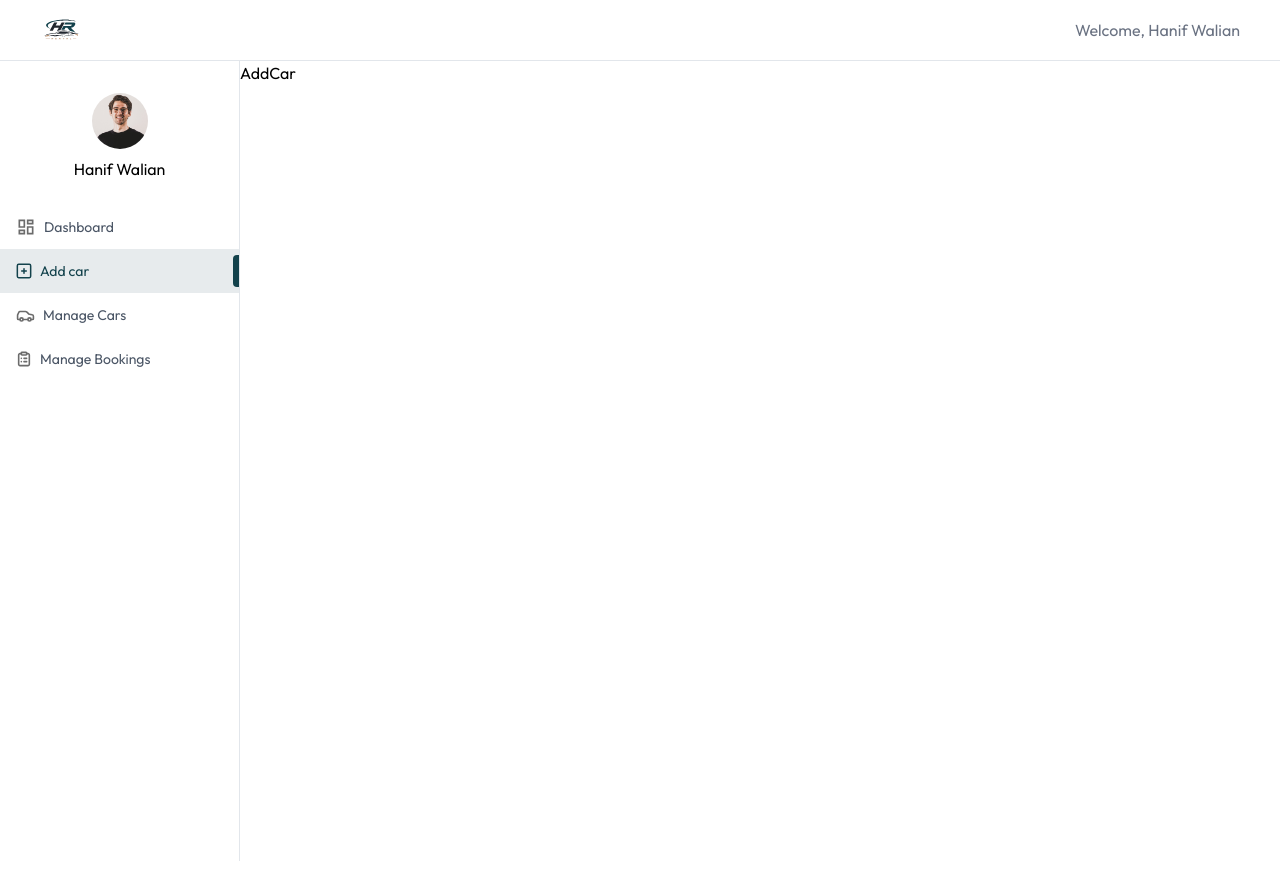
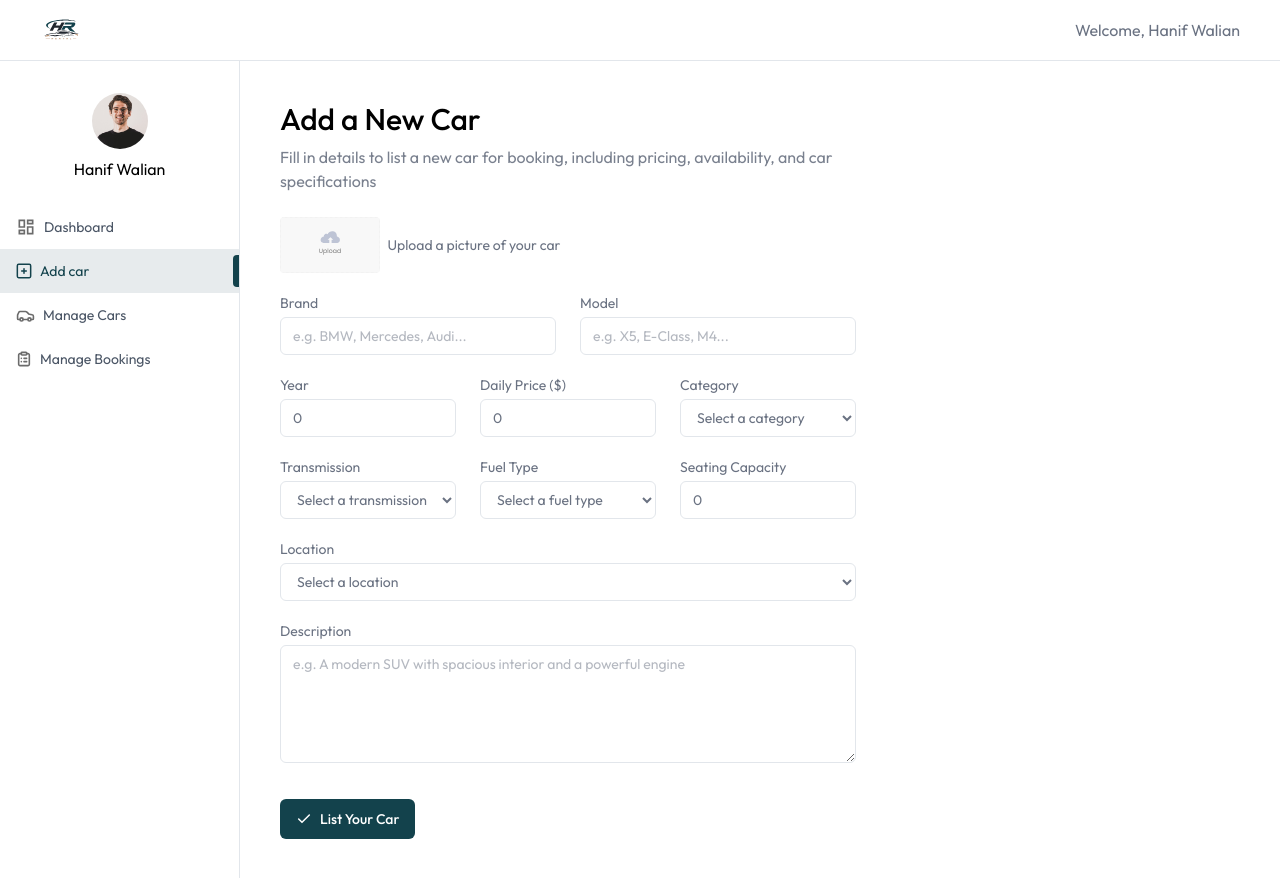
Before and after one commit to vbear777/hanrent, a React (Vite) app: page /owner/add-car in a window 1280 px wide. Built offline with nearby package versions, Linux system fonts and the light colour scheme.

Commit message:
make owner addcar pages and its section

```diff
--- a/src/pages/owner/AddCar.jsx
+++ b/src/pages/owner/AddCar.jsx
@@ -1,9 +1,120 @@
-import React from 'react'
+import React, { useState } from 'react'
+import Title from '../../components/owner/Title'
+import { assets } from '../../assets/assets'
 
 const AddCar = () => {
+    const currency = import.meta.env.VITE_CURRENCY
+
+    const [image, setImage] = useState(null)
+    const [car, setCar] = useState({
+        brand: '',
+        model: '',
+        year: 0,
+        pricePerDay: 0,
+        category: '',
+        transmission: '',
+        fuel_type: '',
+        seating_capacity: 0,
+        location: '',
+        description: ''
+    })
+
+    const onSubmitHandler = async (e) => {
+        e.preventDefault();
+    }
+
     return (
-        <div>
-            AddCar
+        <div className='px-4 py-10 md:px-10 flex-1'>
+            <Title title="Add a New Car" subTitle="Fill in details to list a new car for booking, including pricing, availability, and car specifications" />
+            <form onSubmit={onSubmitHandler} className='flex flex-col gap-5 text-gray-500 text-sm mt-6 max-w-xl'>
+
+                <div className='flex items-center gap-2 w-full'>
+                    <label htmlFor="car-image">
+                        <img src={image ? URL.createObjectURL(image) : assets.upload_icon} alt="upload image" className='h-14 rounded cursor-pointer' />
+                        <input type="file" id="car-image" accept="image/*" hidden onChange={e => setImage(e.target.files[0])}/>
+                    </label>
+                    <p className='text-sm text-gray-500'>Upload a picture of your car</p>
+                </div>
+
+                <div className='grid grid-cols-1 md:grid-cols-2 gap-6'>
+                    <div className='flex flex-col w-full'>
+                        <label>Brand</label>
+                        <input type="text" placeholder='e.g. BMW, Mercedes, Audi...' required className='px-3 py-2 mt-1 border border-borderColor rounded-md outline-none' value={car.brand} onChange={e => setCar({...car, brand: e.target.value})}/>
+                    </div>
+                    <div className='flex flex-col w-full'>
+                        <label>Model</label>
+                        <input type="text" placeholder='e.g. X5, E-Class, M4...' required className='px-3 py-2 mt-1 border border-borderColor rounded-md outline-none' value={car.model} onChange={e => setCar({...car, model: e.target.value})}/>
+                    </div>
+                </div>
+
+                <div className='grid grid-cols-1 sm:grid-cols-2 md:grid-cols-3 gap-6'>
+                    <div className='flex flex-col w-full'>
+                        <label>Year</label>
+                        <input type="number" placeholder='2026' required className='px-3 py-2 mt-1 border border-borderColor rounded-md outline-none' value={car.year} onChange={e => setCar({...car, year: e.target.value})}/>
+                    </div>
+                    <div className='flex flex-col w-full'>
+                        <label>Daily Price ({currency})</label>
+                        <input type="number" placeholder='100' required className='px-3 py-2 mt-1 border border-borderColor rounded-md outline-none' value={car.pricePerDay} onChange={e => setCar({...car, pricePerDay: e.target.value})}/>
+                    </div>
+                    <div className='flex flex-col w-full'>
+                        <label>Category</label>
+                        <select onChange={e => setCar({...car, category: e.target.value})} value={car.category} className='px-3 py-2 mt-1 border border-borderColor rounded-md outline-none'>
+                            <option value="">Select a category</option>
+                            <option value="sedan">Sedan</option>
+                            <option value="SUV">SUV</option>
+                            <option value="Van">Van</option>
+                        </select>
+                    </div>
+                </div>
+
+                <div className='grid grid-cols-1 sm:grid-cols-2 md:grid-cols-3 gap-6'>
+                    <div className='flex flex-col w-full'>
+                        <label>Transmission</label>
+                        <select onChange={e => setCar({...car, transmission: e.target.value})} value={car.transmission} className='px-3 py-2 mt-1 border border-borderColor rounded-md outline-none'>
+                            <option value="">Select a transmission</option>
+                            <option value="Automatic">Automatic</option>
+                            <option value="Manual">Manual</option>
+                            <option value="Semi-Automatic">Semi-Automatic</option>
+                        </select>
+                    </div>
+                    <div className='flex flex-col w-full'>
+                        <label>Fuel Type</label>
+                        <select onChange={e => setCar({...car, fuel_type: e.target.value})} value={car.fuel_type} className='px-3 py-2 mt-1 border border-borderColor rounded-md outline-none'>
+                            <option value="">Select a fuel type</option>
+                            <option value="Gas">Gas</option>
+                            <option value="Diesel">Diesel</option>
+                            <option value="Petrol">Petrol</option>
+                            <option value="Electric">Electric</option>
+                            <option value="Hybrid">Hybrid</option>
+                        </select>
+                    </div>
+                    <div className='flex flex-col w-full'>
+                        <label>Seating Capacity</label>
+                        <input type="number" placeholder='4' required className='px-3 py-2 mt-1 border border-borderColor rounded-md outline-none' value={car.seating_capacity} onChange={e => setCar({...car, seating_capacity: e.target.value})}/>
+                    </div>
+                </div>
+
+                <div className='flex flex-col w-full'>
+                    <label>Location</label>
+                    <select onChange={e => setCar({...car, location: e.target.value})} value={car.location} className='px-3 py-2 mt-1 border border-borderColor rounded-md outline-none'>
+                        <option value="">Select a location</option>
+                        <option value="Bandung">Bandung</option>
+                        <option value="Tasikmalaya">Tasikmalaya</option>
+                        <option value="Garut">Garut</option>
+                        <option value="Jakarta">Jakarta</option>
+                    </select>
+                </div>
+
+                <div className='flex flex-col w-full'>
+                    <label>Description</label>
+                    <textarea rows={5} placeholder='e.g. A modern SUV with spacious interior and a powerful engine' required className='px-3 py-2 mt-1 border border-borderColor rounded-md outline-none' value={car.description} onChange={e => setCar({...car, description: e.target.value})}></textarea>
+                </div>
+
+                <button className='flex items-center gap-2 px-4 py-2.5 mt-4 bg-dark-ocean text-white rounded-md font-medium w-max cursor-pointer'>
+                    <img src={assets.tick_icon} alt="" />
+                    List Your Car
+                </button>
+            </form>
         </div>
     )
 }
```
